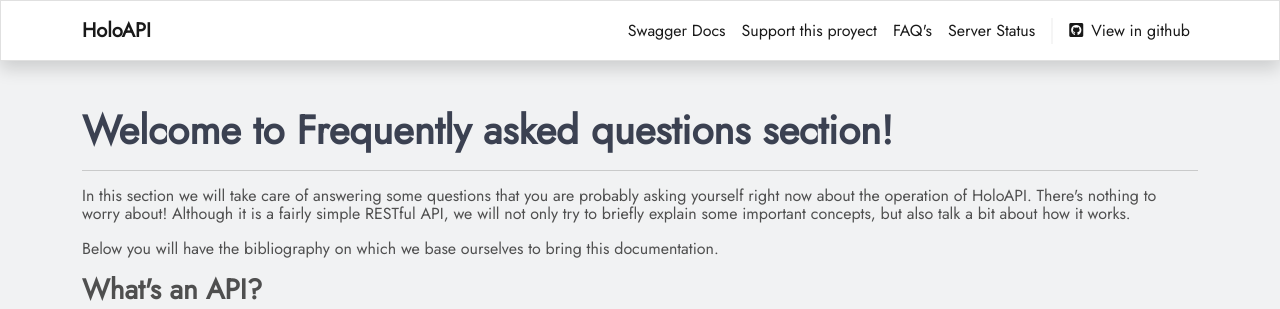
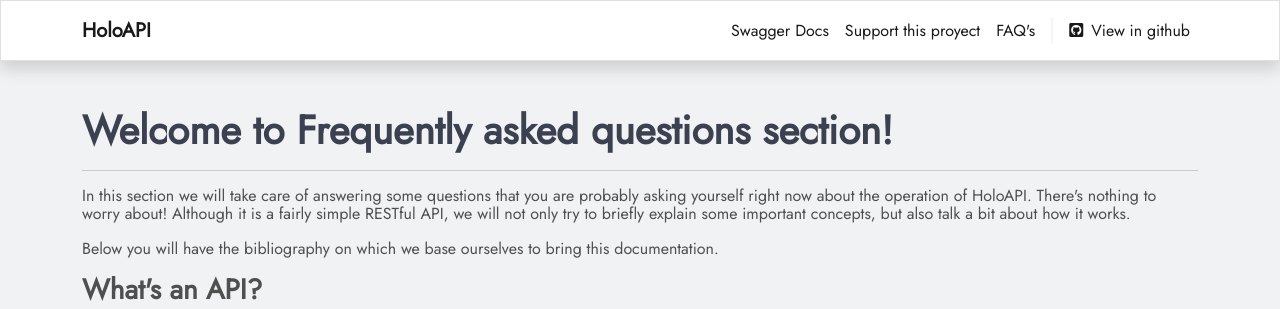
Before and after one commit to JoelLuna02/HoloAPI2, a Flask app: page /faqs in a window 1280 px wide. Shown: the top 309 px of the page. Run offline with Flask 3, Linux system fonts and the light colour scheme; some libraries are stand-ins or nearby versions.

Commit message:
Modified base.html

```diff
--- a/templates/base.html
+++ b/templates/base.html
@@ -44,9 +44,9 @@
                         <li class="nav-item  col-6 col-lg-auto">
                             <a class="nav-link active py-2 px-0 px-lg-2" href="/faqs">FAQ's</a>
                         </li>
-                        <li class="nav-item  col-6 col-lg-auto">
+                        <!--li class="nav-item  col-6 col-lg-auto">
                             <a class="nav-link active py-2 px-0 px-lg-2" href="https://updown.io/pche" target="_blank">Server Status</a>
-                        </li>
+                        </li-->
                         <li class="nav-item py-2 py-lg-1 col-12 col-lg-auto">
                             <div class="vr d-none d-lg-flex h-100 mx-lg-2 text-white"></div>
                             <hr class="d-lg-none my-2 text-dark-50">
```
